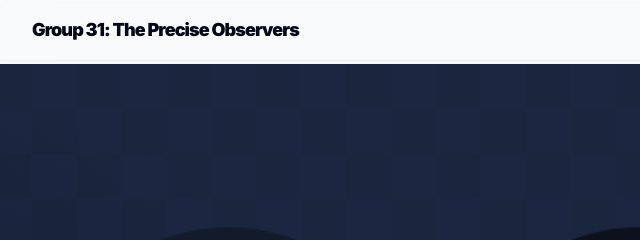
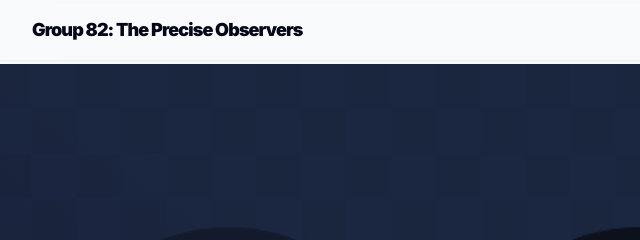
Before and after one commit to NickTahmasebi/nicktahmasebi.github.io, a plain HTML site: page index.html in a window 1280 px wide. Shown: the top 240 px of the page, 0-640 px from the left. Drawn offline with nearby package versions, Linux system fonts and the light colour scheme.

Commit message:
Update group number to 82 in notebook and website

```diff
--- a/index.html
+++ b/index.html
@@ -87,7 +87,7 @@
 <body class="bg-background text-on-surface font-body selection:bg-primary-fixed-dim">
 <!-- TopNavBar -->
 <nav class="fixed top-0 w-full z-50 bg-slate-50/80 backdrop-blur-xl shadow-sm flex justify-between items-center px-8 py-4 max-w-full mx-auto">
-<div class="text-lg font-black tracking-tighter text-slate-950">Group 31: The Precise Observers</div>
+<div class="text-lg font-black tracking-tighter text-slate-950">Group 82: The Precise Observers</div>
 <div class="hidden md:flex space-x-8 items-center">
 <!-- Navigation links removed as per edit request -->
 </div>
@@ -664,7 +664,7 @@
 
 <!-- Footer -->
 <footer class="w-full mt-24 bg-slate-100 flex flex-col items-center py-16 px-8 border-t border-slate-200">
-<div class="text-xl font-bold text-slate-900 mb-8">Group 31: The Precise Observers</div>
+<div class="text-xl font-bold text-slate-900 mb-8">Group 82: The Precise Observers</div>
 <div class="flex justify-center gap-16 mb-12 text-center">
 
     <div>
```
Also changed, not shown: 1 other file.
